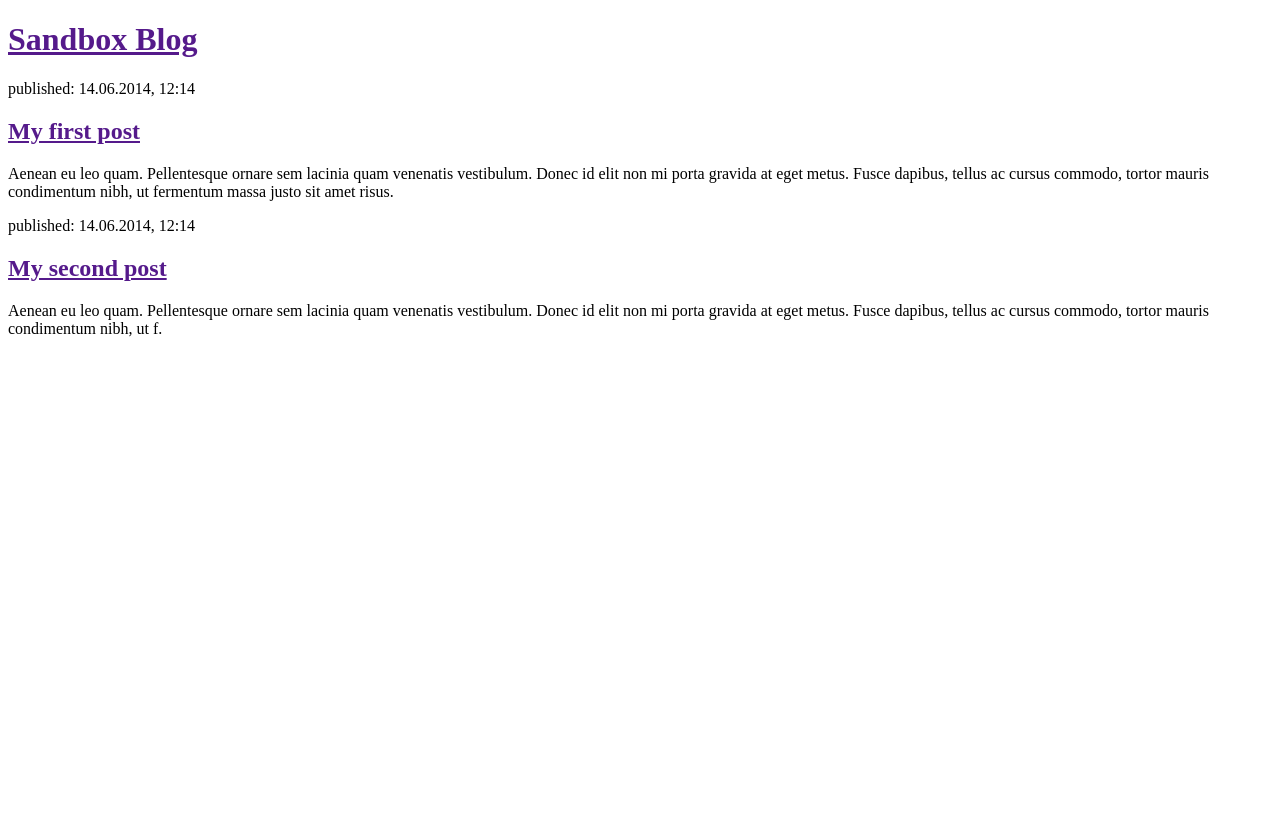
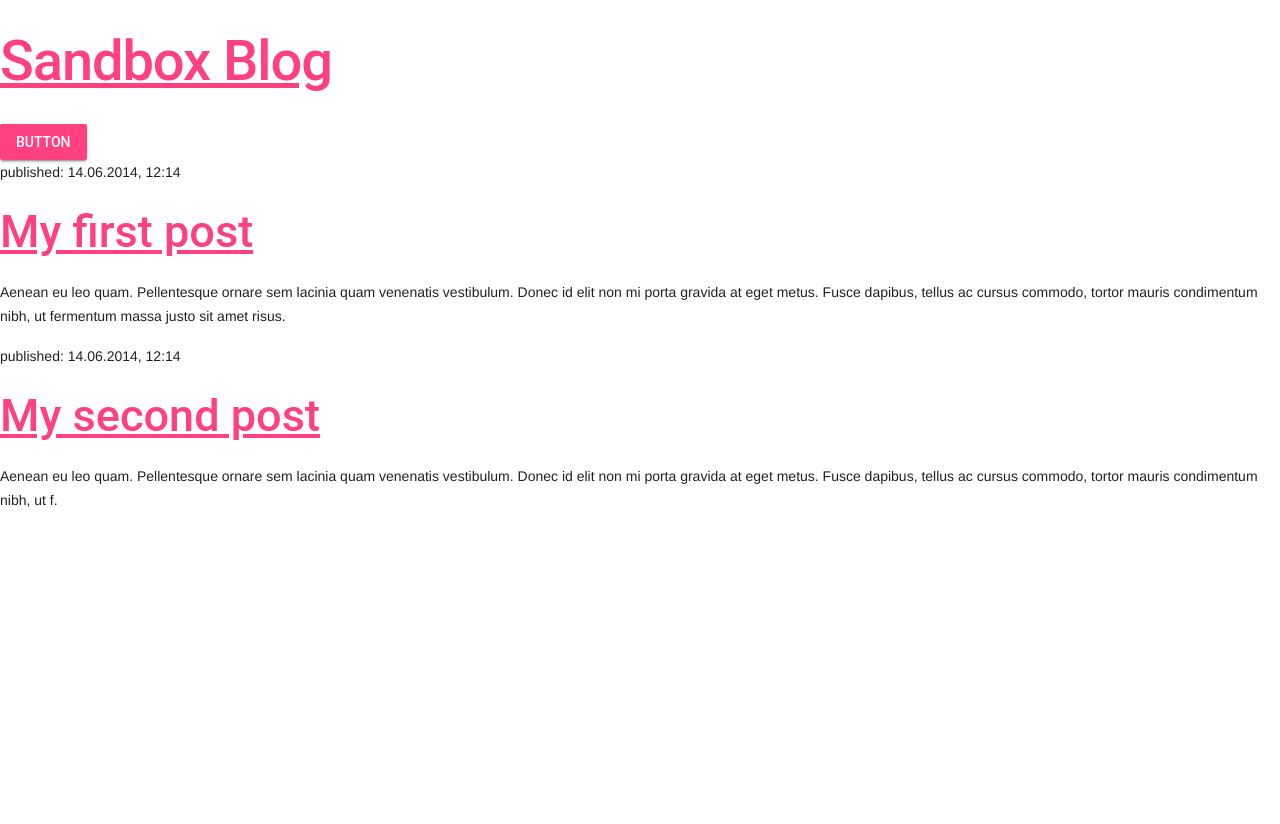
Before and after one commit to extremely-cool/django_sandbox, a Django app: page / in a window 1280 px wide. Before the commit the page ends 337 px from the top, so only its background shows below. Run offline with Django 3.2, Linux system fonts and the light colour scheme; some libraries are stand-ins or nearby versions.

Commit message:
using MDL

```diff
--- a/templates/blog/post_list.html
+++ b/templates/blog/post_list.html
@@ -2,11 +2,19 @@
 <html lang="en">
 <head>
     <meta charset="UTF-8">
-    <title>Sandbox Blog</title>
+    <meta http-equiv="X-UA-Compatible" content="IE=edge">
+    <meta name="viewport" content="width=device-width, initial-scale=1.0">
+    <title>Try Material Design for Blog</title>
+    <link rel="stylesheet" href="https://fonts.googleapis.com/icon?family=Material+Icons">
+    <link rel="stylesheet" href="https://code.getmdl.io/1.2.1/material.indigo-pink.min.css">
+    <script defer src="https://code.getmdl.io/1.2.1/material.min.js"></script>
 </head>
 <body>
     <div>
         <h1><a href="">Sandbox Blog</a></h1>
+        <button class="mdl-button mdl-js-button mdl-button--raised mdl-js-ripple-effect mdl-button--accent">
+        Button
+        </button>
     </div>
 
     <div>
```
